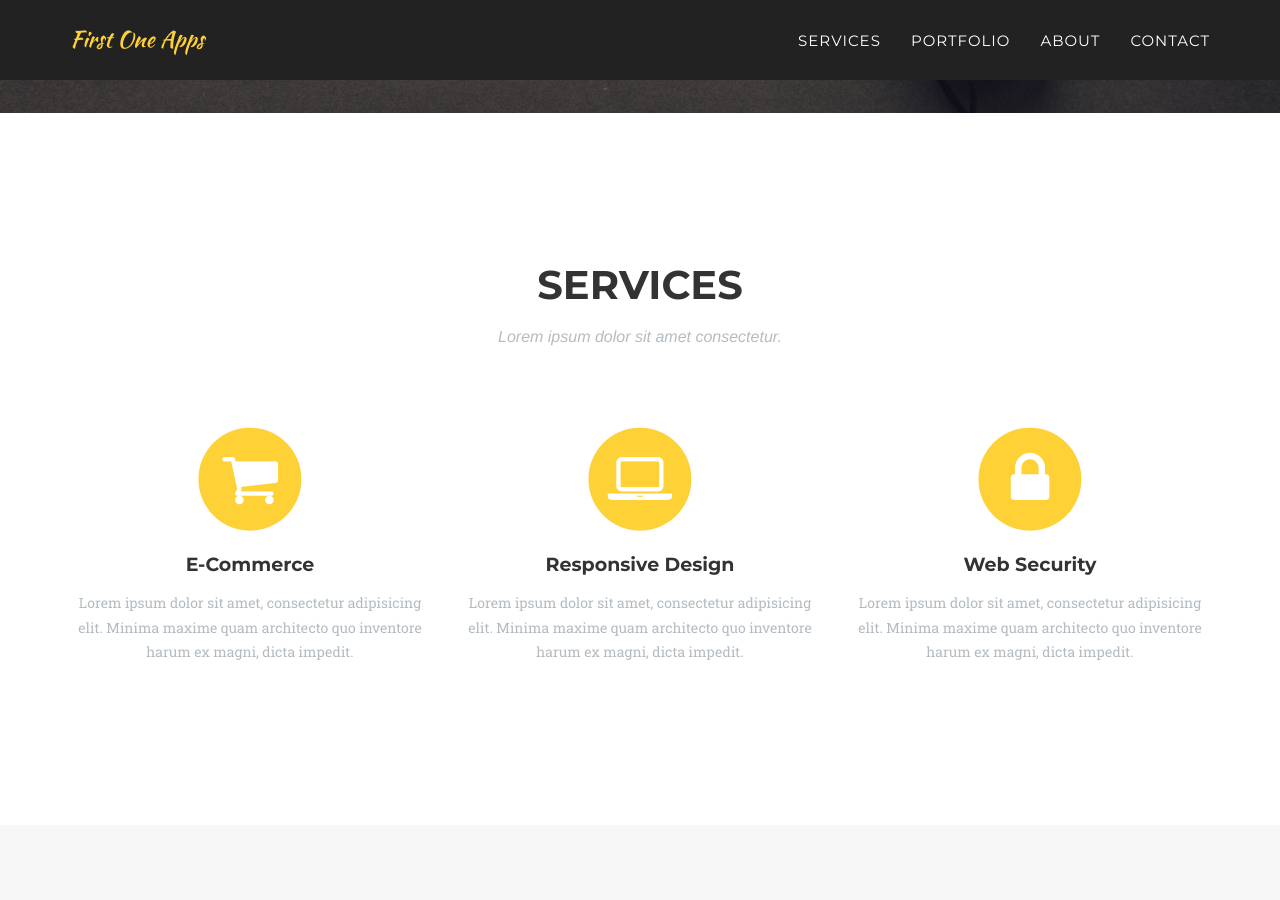
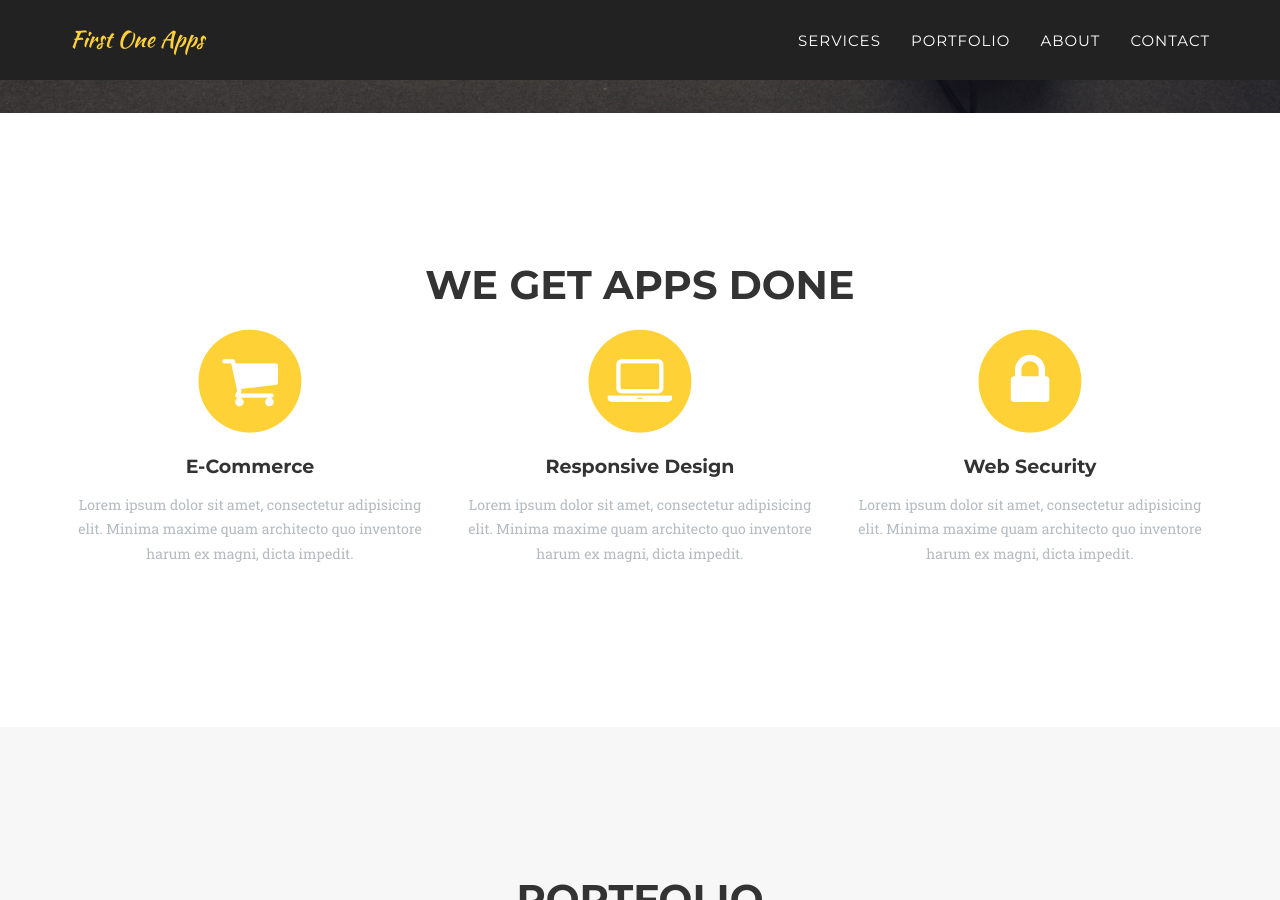
Before and after one commit to firstoneapps/firstoneapps.github.io, a Jekyll site: the page built from index.html, in a window 1280 px wide and 900 px high, scrolled down 580 px. Built offline with Jekyll 4.4.1, drawn with Linux system fonts in a browser that asks for light colours; some web fonts are replaced.

Commit message:
Update services section

```diff
--- a/_includes/services.html
+++ b/_includes/services.html
@@ -3,8 +3,7 @@
         <div class="container">
             <div class="row">
                 <div class="col-lg-12 text-center">
-                    <h2 class="section-heading">Services</h2>
-                    <h3 class="section-subheading text-muted">Lorem ipsum dolor sit amet consectetur.</h3>
+                    <h2 class="section-heading">We get apps done</h2>
                 </div>
             </div>
             <div class="row text-center">
```
